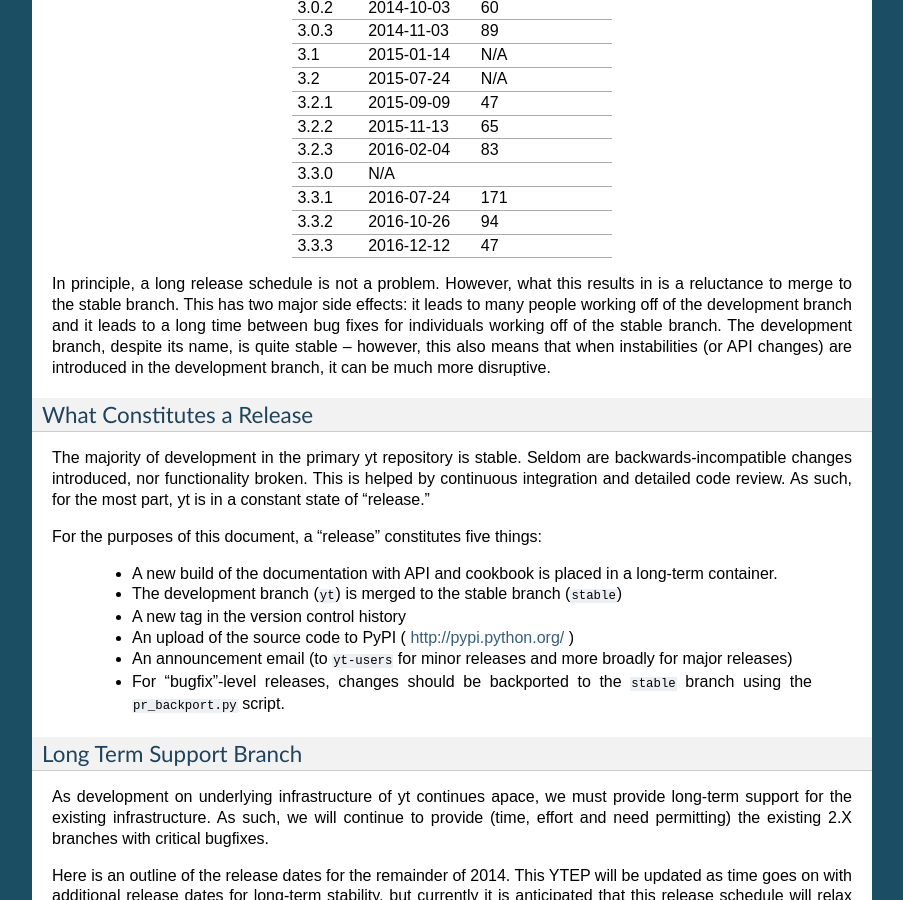
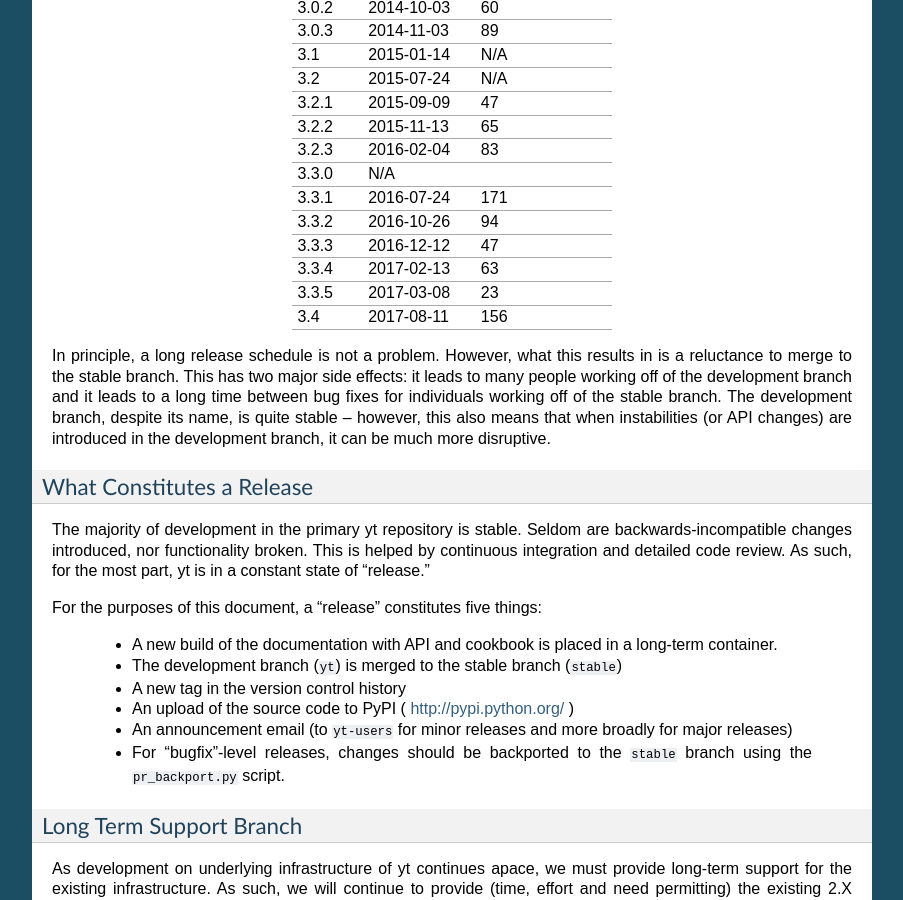
Before and after one commit to yt-project/ytep, a Sphinx documentation site: the page built from source/YTEPs/YTEP-0008.rst, in a window 1280 px wide and 900 px high, scrolled down 1224 px. Shown: the whole window, without its empty margins (198-1101 px from the left). Built offline with Sphinx 7.4.7, drawn with Linux system fonts in a browser that asks for light colours; formulas are drawn with MathJax 3.

Commit message:
Add release dates for yt 3.3.4, 3.3.5 and 3.4

```diff
--- a/source/YTEPs/YTEP-0008.rst
+++ b/source/YTEPs/YTEP-0008.rst
@@ -74,6 +74,9 @@
 3.3.1   2016-07-24   171
 3.3.2   2016-10-26   94
 3.3.3   2016-12-12   47
+3.3.4   2017-02-13   63
+3.3.5   2017-03-08   23
+3.4     2017-08-11   156
 ======= ============ ===============
 
 In principle, a long release schedule is not a problem.  However, what this
```
